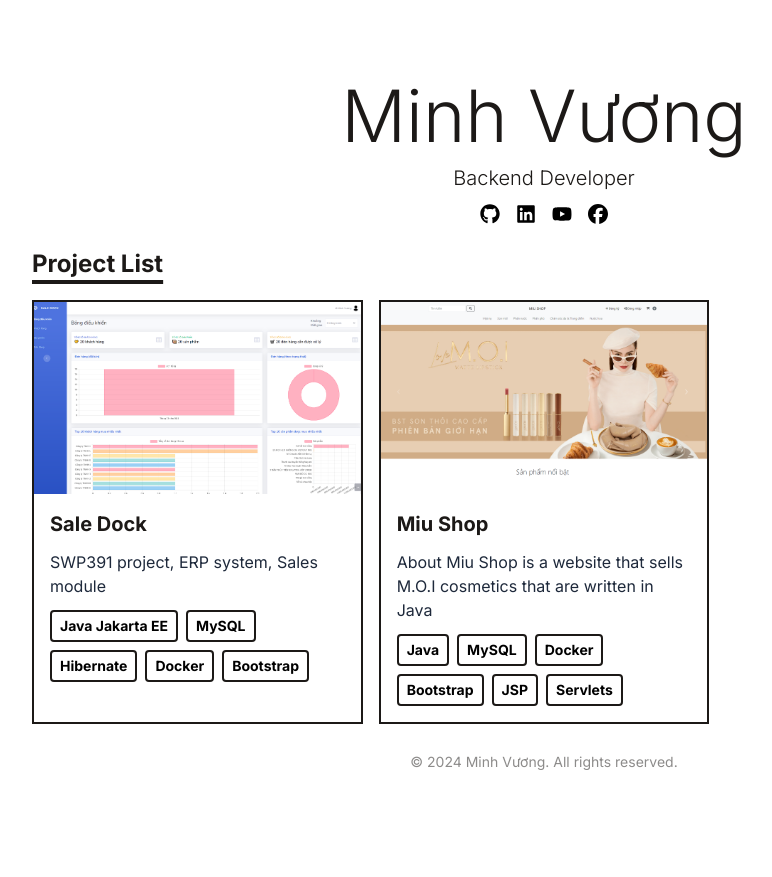
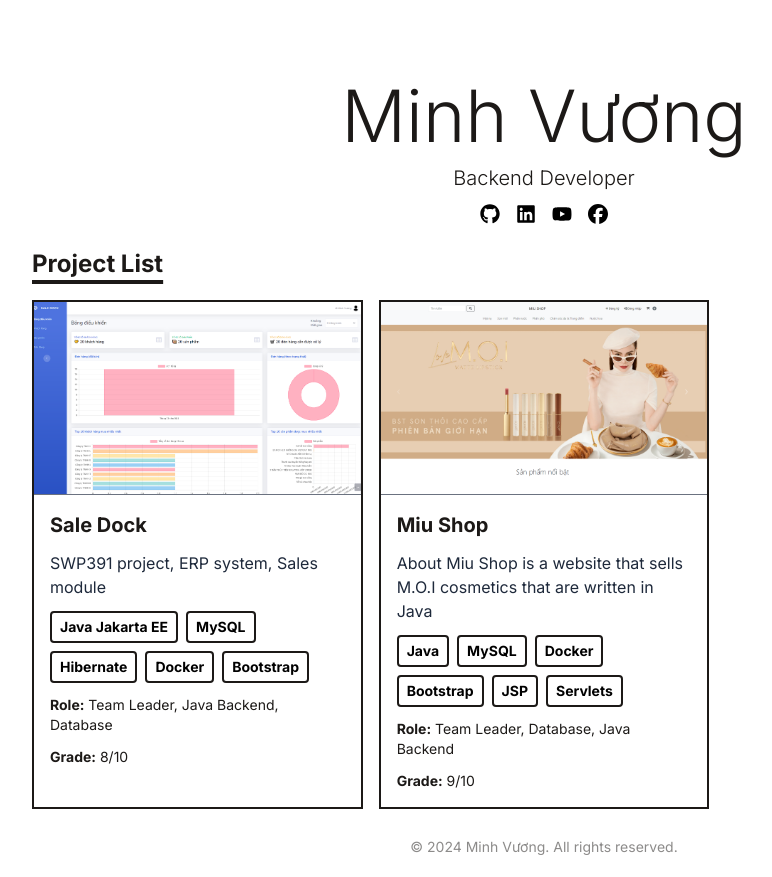
Before and after one commit to hardingadonis/hardingadonis.github.io, a React (Vite) app: page / in a window 1280 px wide. Shown: the whole page, without its empty margins (96-868 px from the left). Before the commit the page ends 800 px from the top, so only its background shows below. Built offline with nearby package versions, Linux system fonts and the light colour scheme.

Commit message:
update ProjectItem component

```diff
--- a/src/components/ProjectItem.tsx
+++ b/src/components/ProjectItem.tsx
@@ -15,6 +15,7 @@ const ProjectItem = (props: ProjectItemProps) => {
 					src={props.project.imageURL}
 					className="w-full h-36 md:h-48 object-cover cursor-pointer"
 				/>
+				<hr className="border-t border-gray-500" />
 				<div className="w-full p-4">
 					<h3 className="text-lg md:text-xl mb-2 md:mb-3 font-extrabold">
 						{props.project.title}
@@ -32,6 +33,14 @@ const ProjectItem = (props: ProjectItemProps) => {
 							</span>
 						))}
 					</p>
+					{props.project.role && (
+						<p className="text-xs md:text-sm mt-3">
+							<strong>Role:</strong> {props.project.role.join(', ')}
+						</p>
+					)}
+					<p className="text-xs md:text-sm mt-3">
+						<strong>Grade:</strong> {props.project.grade}
+					</p>
 				</div>
 			</a>
 		</>
```
